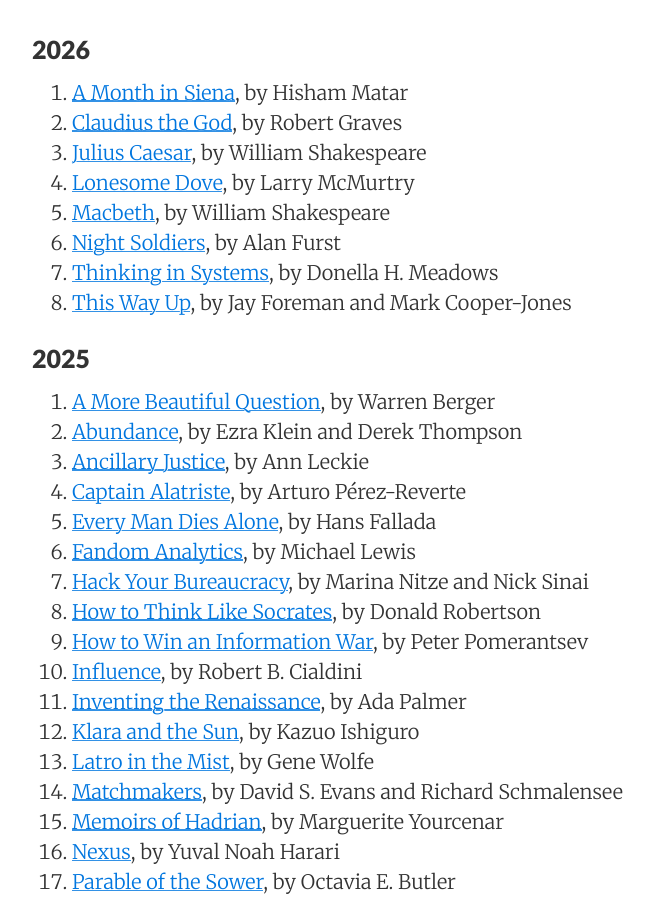
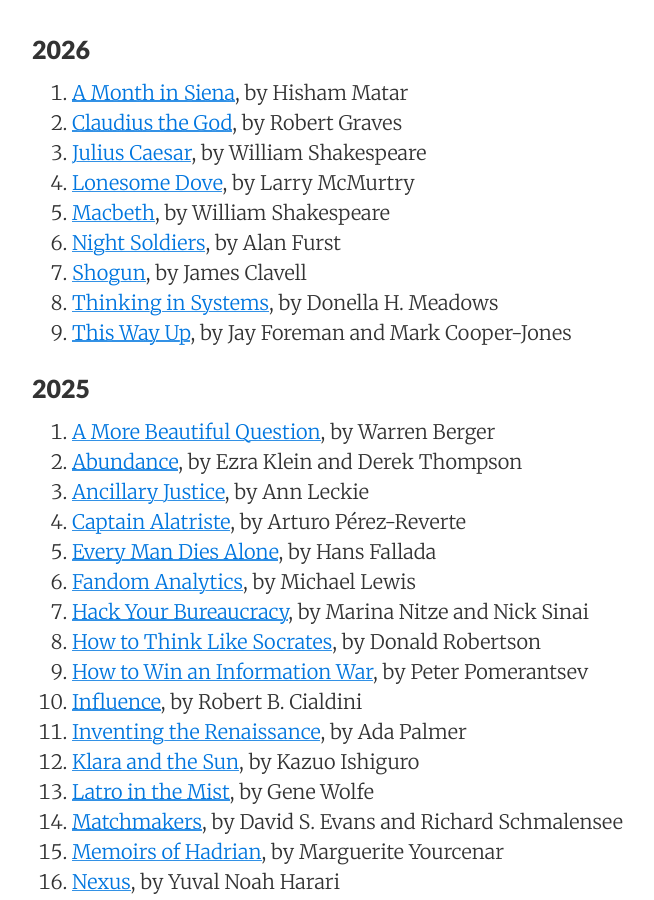
Before and after one commit to sewardlee337/sewardlee337.github.io, a Jekyll site: the page built from readinglist.md, in a window 1280 px wide and 900 px high, scrolled down 341 px. Shown: the whole window, without its empty margins (188-842 px from the left). Built offline with Jekyll 4.4.1, drawn with Linux system fonts in a browser that asks for light colours; nearby versions of some CDN libraries.

Commit message:
update reading list

```diff
--- a/readinglist.md
+++ b/readinglist.md
@@ -18,6 +18,7 @@ _"My alma mater was books, a good library... I could spend the rest of my life r
 1. [Lonesome Dove](https://a.co/d/04eo3LY8), by Larry McMurtry
 1. [Macbeth](https://a.co/d/02pHMARG), by William Shakespeare
 1. [Night Soldiers](https://a.co/d/0bTeaM85), by Alan Furst
+1. [Shogun](https://www.amazon.com/Shogun-Asian-Saga-James-Clavell/dp/0385343248/ref=monarch_sidesheet_title), by James Clavell
 1. [Thinking in Systems](https://a.co/d/eoeVs6A), by Donella H. Meadows
 1. [This Way Up](https://www.amazon.com/This-Way-Up-Wrong-Matters/dp/133500131X), by Jay Foreman and Mark Cooper-Jones
 
```
